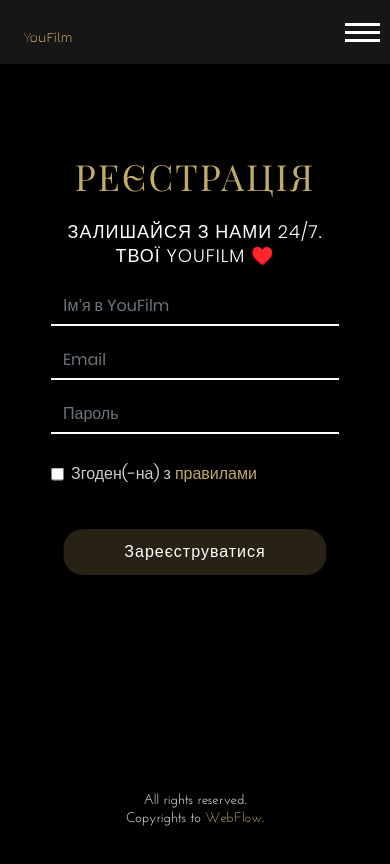
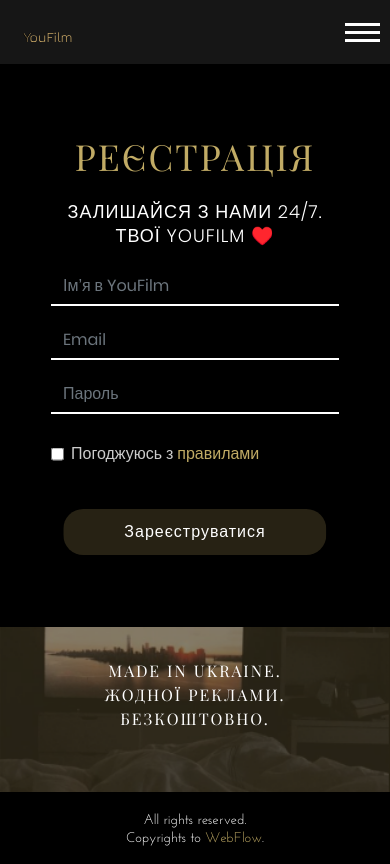
Before and after one commit to WebFIow/you-film, a Vue app: page /register in a window 390 px wide. Built offline with nearby package versions, Linux system fonts and the light colour scheme; no server answers.

Commit message:
fix footer and register(mob)

```diff
--- a/src/assets/styles/_footer.scss
+++ b/src/assets/styles/_footer.scss
@@ -13,6 +13,4 @@
 #footer {
     display: flex;
     width: 100%;
-    position: absolute;
-    bottom: 0;
 }
--- a/src/assets/styles/_register.scss
+++ b/src/assets/styles/_register.scss
@@ -45,7 +45,7 @@ form.regForm {
             border-bottom: 2px solid $gold;
         }
     }
-    label.form-check-label {
+    & label.form-check-label {
         font-family: Poppins, sans-serif;
         font-size: 20px;
         font-style: normal;
@@ -54,7 +54,7 @@ form.regForm {
         letter-spacing: 0em;
         color: $grey;
     }
-    .form-check {
+    & .form-check {
         margin-top: 25px;
         margin-bottom: 40px;
     }
@@ -66,10 +66,6 @@ form.regForm {
         color: $gold;
     }
 }
-
-//.aLink:hover {
-//    color: $gold;
-//}
 
 .rect {
     position: absolute;
@@ -125,6 +121,11 @@ button.btn-gold {
     transform: translateX(-50%);
 }
 
+.divMob {
+    display: none;
+    height: 0;
+}
+
 @media (max-width:991px) {
     .imgAbout {
         max-width: 90%!important;
@@ -166,7 +167,8 @@ button.btn-gold {
 
 @media (max-width: 475px) {
     #register {
-        padding: 35% 0px!important;
+        padding-top: 35%!important;
+        padding-bottom: 0%!important;
     }
     h4.hSubText {
         font-size: 18px;
@@ -184,5 +186,42 @@ button.btn-gold {
     }
     .blockCenter {
         position: relative;
+        height: 100%;
+    }
+    .divMob {
+        display: block;
+        position: relative;
+        height: 100%;
+        width: 100%;
+        & img {
+            width: 100%;
+            height: auto;
+        }
+        & .textOnImg {
+            display: flex;
+            flex-direction: column;
+            align-content: space-between;
+            background-color: transparent;
+            position: absolute;
+            top: 50%;
+            left: 50%;
+            transform: translate(-50%, -50%);
+            height: 60%;
+            & p {
+                text-align: center;
+                margin-bottom: 0;
+                font-family: Playfair Display;
+                font-style: normal;
+                font-weight: 100;
+                font-size: 16px;
+                letter-spacing: 2px;
+                background-color: transparent;
+                color: white;
+                text-transform: uppercase;
+            }
+        }
+    }
+    .hMobDiv {
+        height: 490px;
     }
 }
--- a/src/views/Register.vue
+++ b/src/views/Register.vue
@@ -10,7 +10,7 @@
                 <p class="rText mb-0">Безкоштовно.</p>
             </div>
         </div>
-        <div class="col-lg-6 col-md-6">
+        <div class="col-lg-6 col-md-6 hMobDiv">
             <div class="blockCenter">
               <h1 class="hText">Реєстрація</h1>
               <h4 class="hSubText">Залишайся з нами 24/7.<br>Твої YouFilm ♥️</h4>
@@ -31,7 +31,7 @@
                   </div>
                     <div class="form-group form-check">
                         <input type="checkbox" class="form-check-input" id="checkRules">
-                        <label class="form-check-label" for="checkRules">Згоден(-на) з <a class="aLink" href="#">правилами</a></label>
+                        <label class="form-check-label" for="checkRules">Погоджуюсь з <a class="aLink" href="#">правилами</a></label>
                     </div>
                   <button type="submit" class="btn btn-gold">Зареєструватися</button>
                 </form>
@@ -40,5 +40,17 @@
         </div>
       </div>
     </div>
+      <div class="container-fluid no-gutters px-0">
+          <div class="row no-gutters">
+              <div class="divMob">
+                  <img src="../../public/img/reg_mob.png" alt="mob banner registration">
+                  <div class="textOnImg">
+                      <p>Made in Ukraine.</p>
+                      <p>Жодної реклами.</p>
+                      <p>Безкоштовно.</p>
+                  </div>
+              </div>
+          </div>
+      </div>
   </div>
 </template>
```
Also changed, not shown: public/img/reg_mob.png (added).
